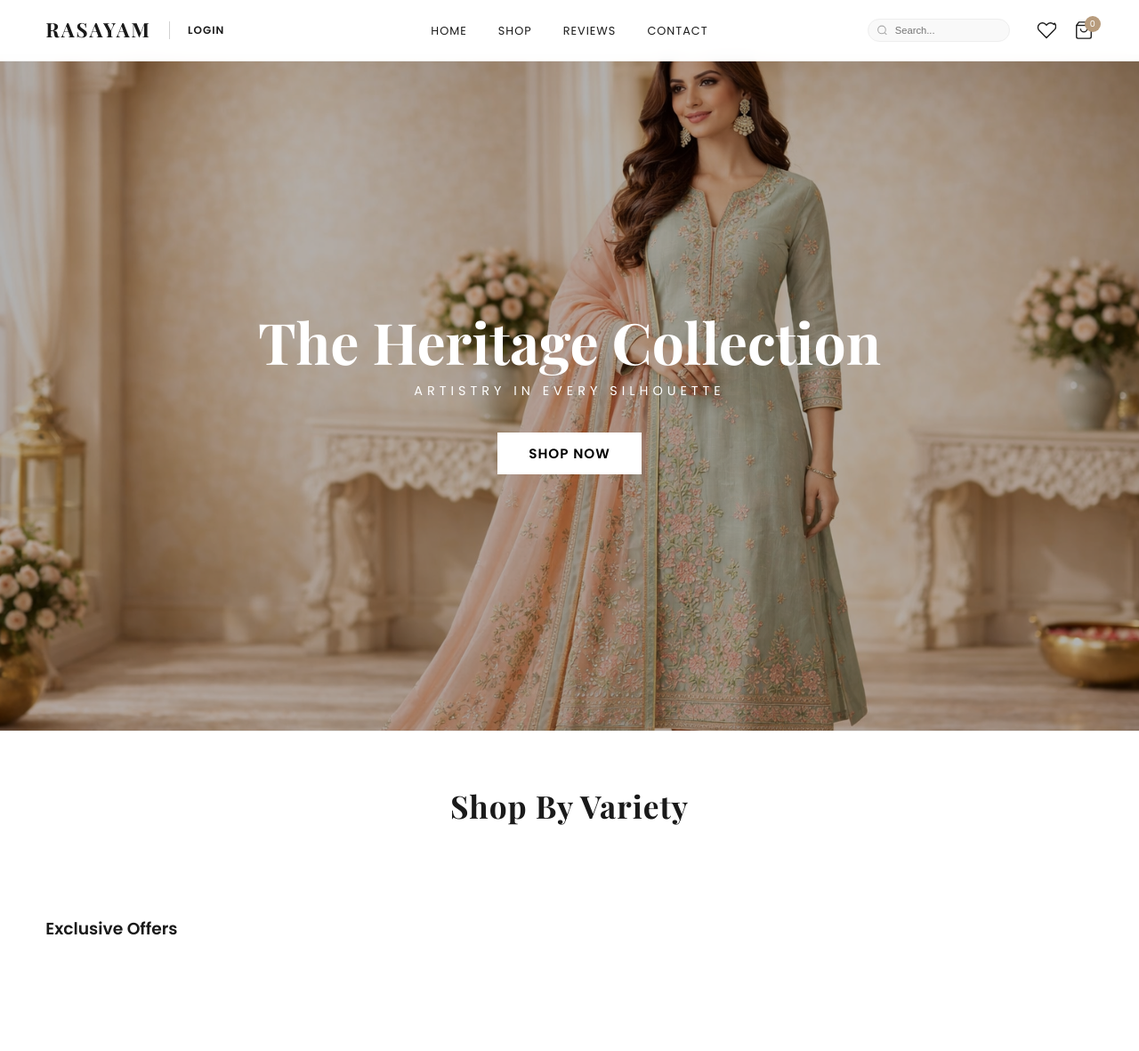
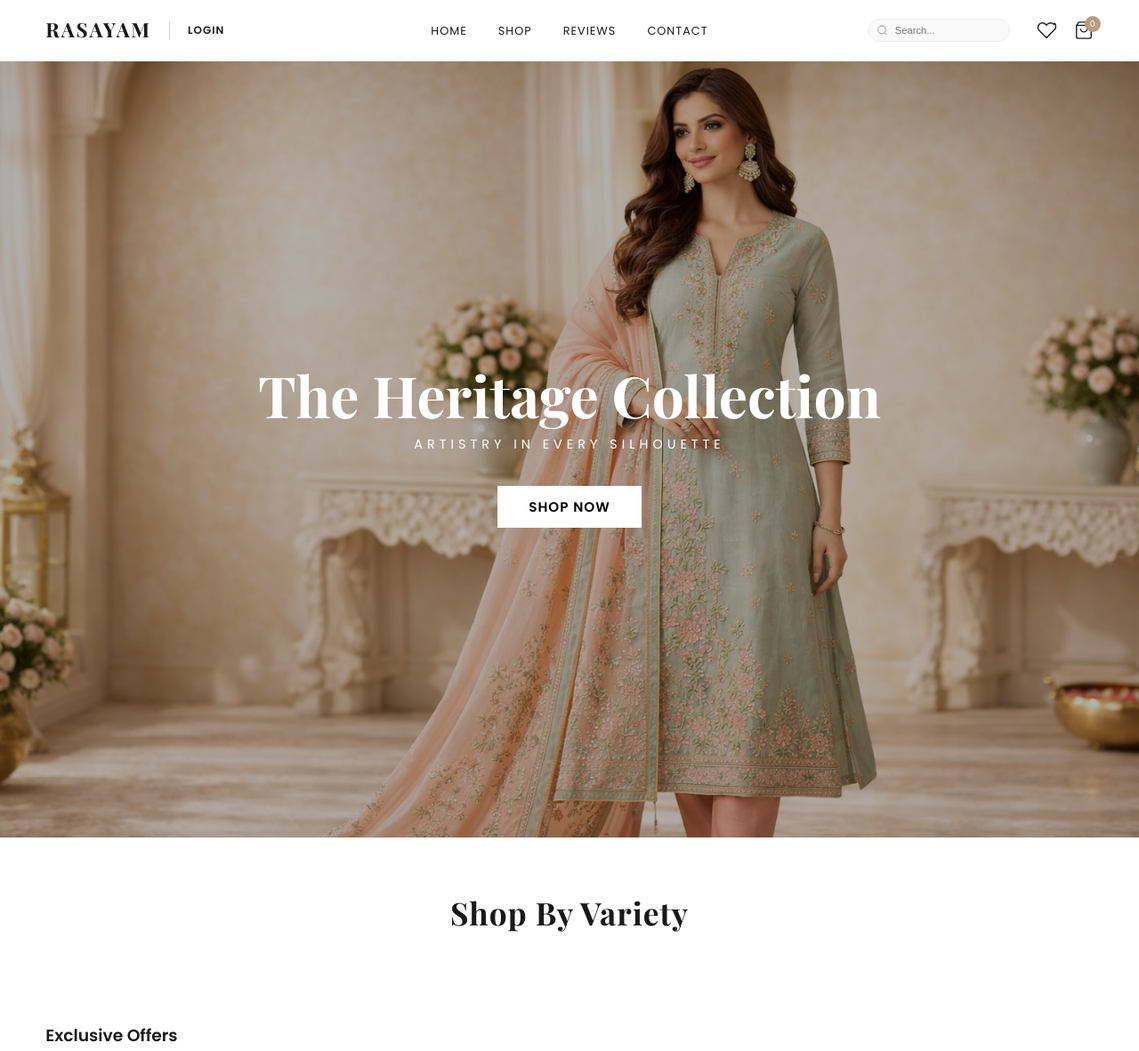
Before and after one commit to Rasayam-Team/Rasayam-website, a Django app: page / in a window 1280 px wide. Shown: the part 39-1220 px from the top of the page at 89% size. Run offline with Django 5.2, Linux system fonts and the light colour scheme; data that the repository does not hold is empty; some web fonts are replaced.

Commit message:
hero fix 2

```diff
--- a/products/static/products/style2.css
+++ b/products/static/products/style2.css
@@ -662,7 +662,7 @@ a.btn-cart {
 /* Desktop: 769px and above */
 @media (min-width: 769px) {
     .static-hero {
-        height: 95vh;
+        height: 110vh;
         max-height: none;
         padding: 40px 40px;
         /* Desktop: Cover fills container, top positioning preserves model/subject composition */
```
